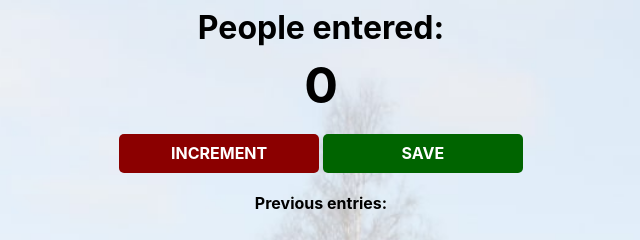
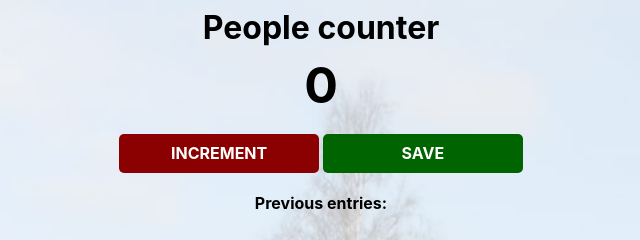
Before and after one commit to Nisedo/people-counter-app, a plain HTML site: page index.html in a window 1280 px wide. Shown: the top 240 px of the page, 319-959 px from the left. Drawn offline with nearby package versions, Linux system fonts and the light colour scheme.

Commit message:
Update index.html

```diff
--- a/index.html
+++ b/index.html
@@ -3,7 +3,7 @@
         <link rel="stylesheet" href="index.css">
     </head>
     <body>
-        <h1>People entered:</h1>
+        <h1>People counter</h1>
         <h2 id="count-el">0</h2>
         <button id="increment-btn" onclick="increment()">INCREMENT</button>
         <button id="save-btn" onclick="save()">SAVE</button>
```
